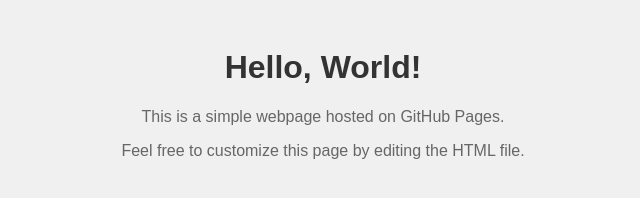
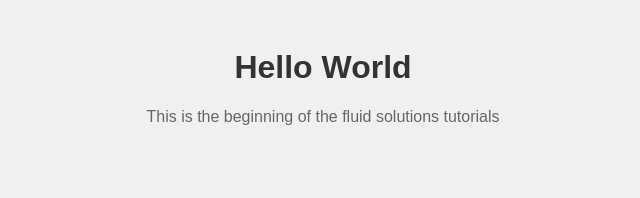
Before and after one commit to C0de-W0lfe/Hello-World, a plain HTML site: page index.html in a window 1280 px wide. Shown: the whole page, without its empty margins (317-957 px from the left). Drawn offline with Linux system fonts and the light colour scheme.

Commit message:
Update index.html

```diff
--- a/index.html
+++ b/index.html
@@ -20,8 +20,7 @@
     </style>
 </head>
 <body>
-    <h1>Hello, World!</h1>
-    <p>This is a simple webpage hosted on GitHub Pages.</p>
-    <p>Feel free to customize this page by editing the HTML file.</p>
+    <h1>Hello World</h1>
+    <p>This is the beginning of the fluid solutions tutorials</p>
 </body>
 </html>
```
